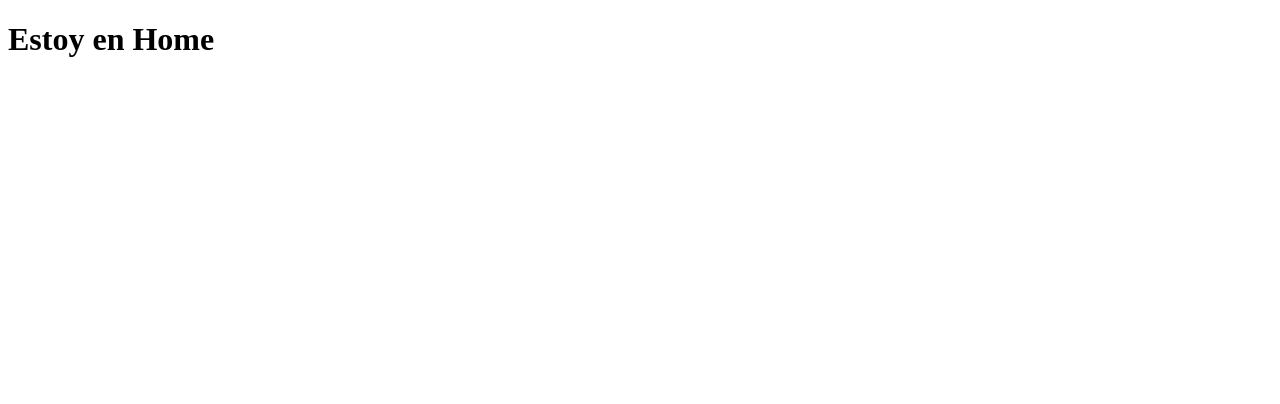
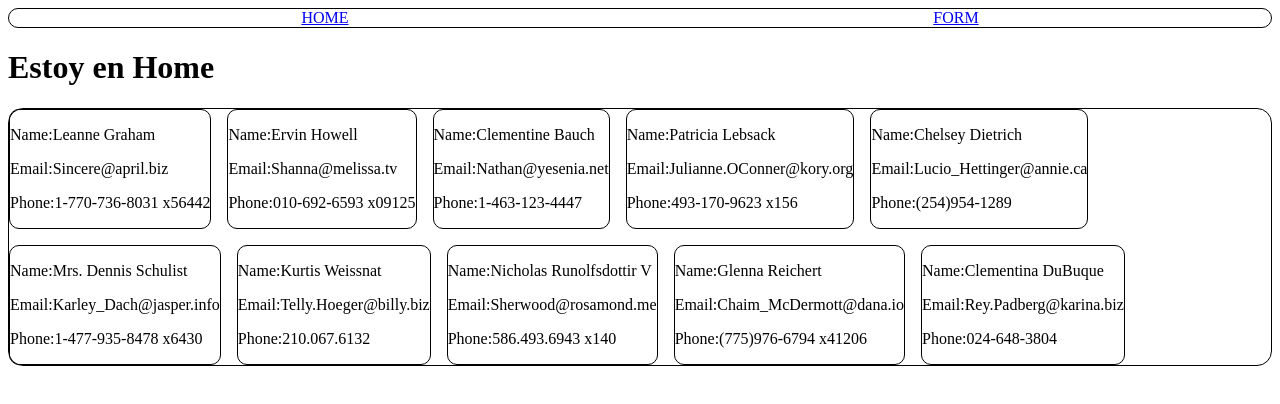
Before and after one commit to juaneraso/Frontend-Juangui, a React (Vite) app in the folder Front-Users/: page /home in a window 1280 px wide. Shown: the top 404 px of the page. Built offline with nearby package versions, Linux system fonts and the light colour scheme.

Commit message:
components

```diff
--- a/Front-Users/src/App.jsx
+++ b/Front-Users/src/App.jsx
@@ -1,12 +1,16 @@
+import NavBar from "./components/Navbar/Navbar";
 import { Home, Landing, Detail, Form} from "./views";
-import {  Route, Routes } from "react-router-dom";
+import {  Route, Routes, useLocation } from "react-router-dom";
 
 
 function App() {
+ const location = useLocation();
 
 
   return (
     <>
+    {location.pathname !== "/" && <NavBar/>}
+
     <Routes>
 
      <Route path="/" element={<Landing/>}/>
--- /dev/null
+++ b/Front-Users/src/components/Card/Card.jsx
@@ -0,0 +1,16 @@
+import style from "../Card/Card.module.css";
+
+const Card = (props) => {
+
+    return (
+        <div className={style.card}>
+         <p>Name:{props.name}</p>
+         <p>Email:{props.email}</p>
+         <p>Phone:{props.phone}</p>
+        </div>
+
+       )
+
+};
+
+export default Card;
--- /dev/null
+++ b/Front-Users/src/components/Card/Card.module.css
@@ -0,0 +1,8 @@
+.card{
+  border: 1px solid black;
+  width: fit-content;
+  height: fit-content;
+  border-radius: 10px;
+
+
+}
--- /dev/null
+++ b/Front-Users/src/components/CardsContainer/CardsContainer.jsx
@@ -0,0 +1,99 @@
+import Card from "../Card/Card";
+import style from "../CardsContainer/CardsContainer.module.css"
+const users = [
+    {
+      "id": 1,
+      "name": "Leanne Graham",
+      "email": "Sincere@april.biz",
+      "phone": "1-770-736-8031 x56442",
+      "created": false
+    },
+    {
+      "id": 2,
+      "name": "Ervin Howell",
+      "email": "Shanna@melissa.tv",
+      "phone": "010-692-6593 x09125",
+      "created": false
+    },
+    {
+      "id": 3,
+      "name": "Clementine Bauch",
+      "email": "Nathan@yesenia.net",
+      "phone": "1-463-123-4447",
+      "created": false
+    },
+    {
+      "id": 4,
+      "name": "Patricia Lebsack",
+      "email": "Julianne.OConner@kory.org",
+      "phone": "493-170-9623 x156",
+      "created": false
+    },
+    {
+      "id": 5,
+      "name": "Chelsey Dietrich",
+      "email": "Lucio_Hettinger@annie.ca",
+      "phone": "(254)954-1289",
+      "created": false
+    },
+    {
+      "id": 6,
+      "name": "Mrs. Dennis Schulist",
+      "email": "Karley_Dach@jasper.info",
+      "phone": "1-477-935-8478 x6430",
+      "created": false
+    },
+    {
+      "id": 7,
+      "name": "Kurtis Weissnat",
+      "email": "Telly.Hoeger@billy.biz",
+      "phone": "210.067.6132",
+      "created": false
+    },
+    {
+      "id": 8,
+      "name": "Nicholas Runolfsdottir V",
+      "email": "Sherwood@rosamond.me",
+      "phone": "586.493.6943 x140",
+      "created": false
+    },
+    {
+      "id": 9,
+      "name": "Glenna Reichert",
+      "email": "Chaim_McDermott@dana.io",
+      "phone": "(775)976-6794 x41206",
+      "created": false
+    },
+    {
+      "id": 10,
+      "name": "Clementina DuBuque",
+      "email": "Rey.Padberg@karina.biz",
+      "phone": "024-648-3804",
+      "created": false
+    }
+  ];
+
+const CardsContainer = () =>{
+
+    return (
+     <div className={style.container}>
+       {users.map((user)=>{
+
+        return <Card
+        id ={user.id}
+        name ={user.name}
+        phone = {user.phone}
+        email = {user.email}
+        />
+       })}
+
+
+     </div>
+
+    )
+
+
+
+};
+
+export default CardsContainer;
--- /dev/null
+++ b/Front-Users/src/components/CardsContainer/CardsContainer.module.css
@@ -0,0 +1,10 @@
+.container{
+ border: 1px solid black;
+ display: flex;
+ flex-direction: row;
+ border-radius: 15px;
+ flex-wrap: wrap;
+ gap: 1em;
+
+
+}
--- a/Front-Users/src/components/Navbar/Navbar.jsx
+++ b/Front-Users/src/components/Navbar/Navbar.jsx
@@ -1,8 +1,12 @@
+import {Link} from "react-router-dom";
+import style from "../Navbar/NavBar.module.css"
 
 const NavBar = () =>{
   return(
 
-   <div>
+   <div className={style.mainContainer}>
+    <Link to="/home">HOME</Link>
+    <Link to="/create">FORM</Link>
 
 
    </div>
--- a/Front-Users/src/components/Navbar/Navbar.module.css
+++ b/Front-Users/src/components/Navbar/Navbar.module.css
@@ -0,0 +1,10 @@
+.mainContainer{
+
+   display:flex;
+   flex-direction: row;
+   justify-content:space-around;
+   border-radius: 15px;
+   border: 1px solid black ;
+
+
+}
--- a/Front-Users/src/views/Home/Home.jsx
+++ b/Front-Users/src/views/Home/Home.jsx
@@ -1,9 +1,11 @@
+import CardsContainer from "../../components/CardsContainer/CardsContainer";
 
 const Home = () =>{
 
   return(
     <div>
      <h1>Estoy en Home</h1>
+     <CardsContainer/>
     </div>
   )
 
```
